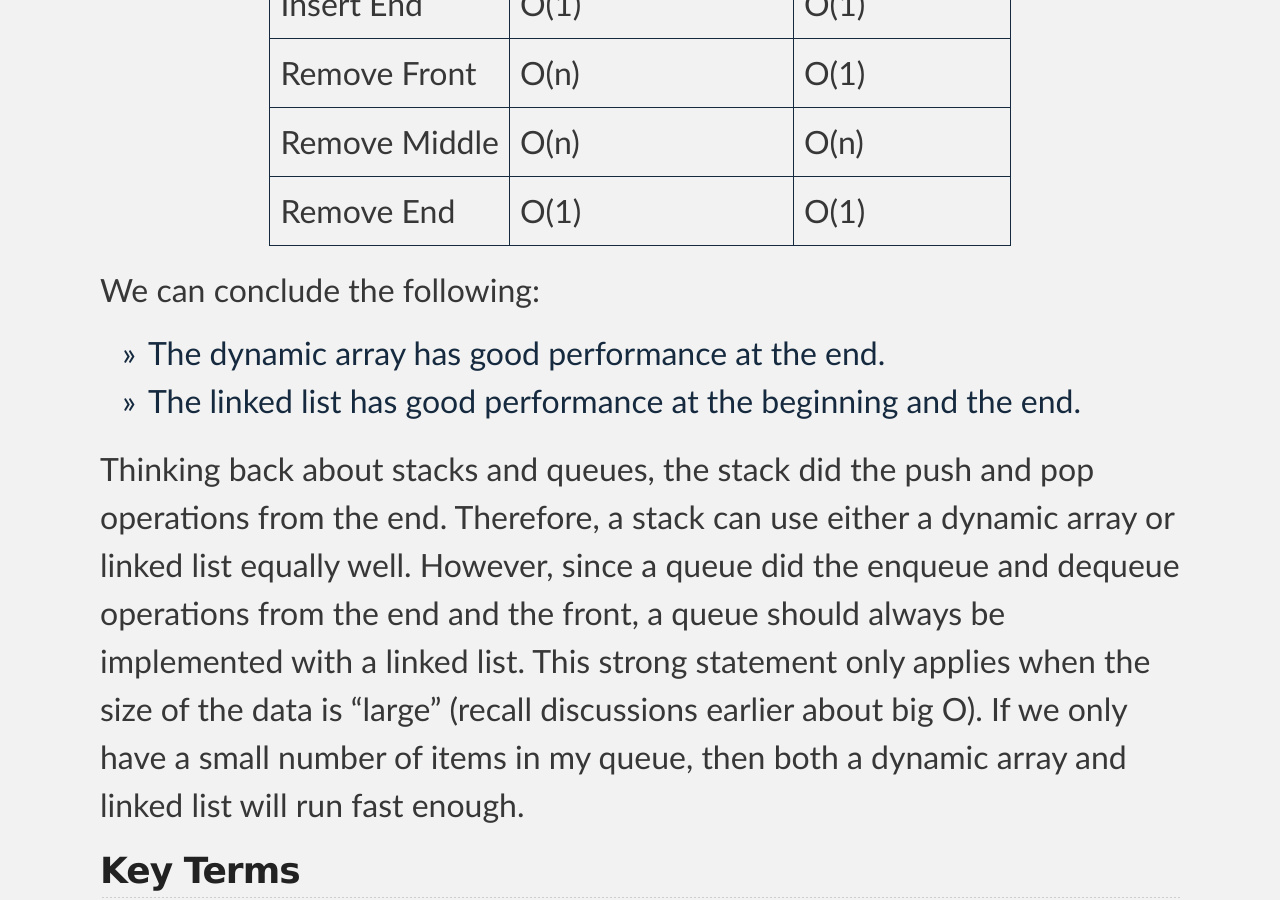
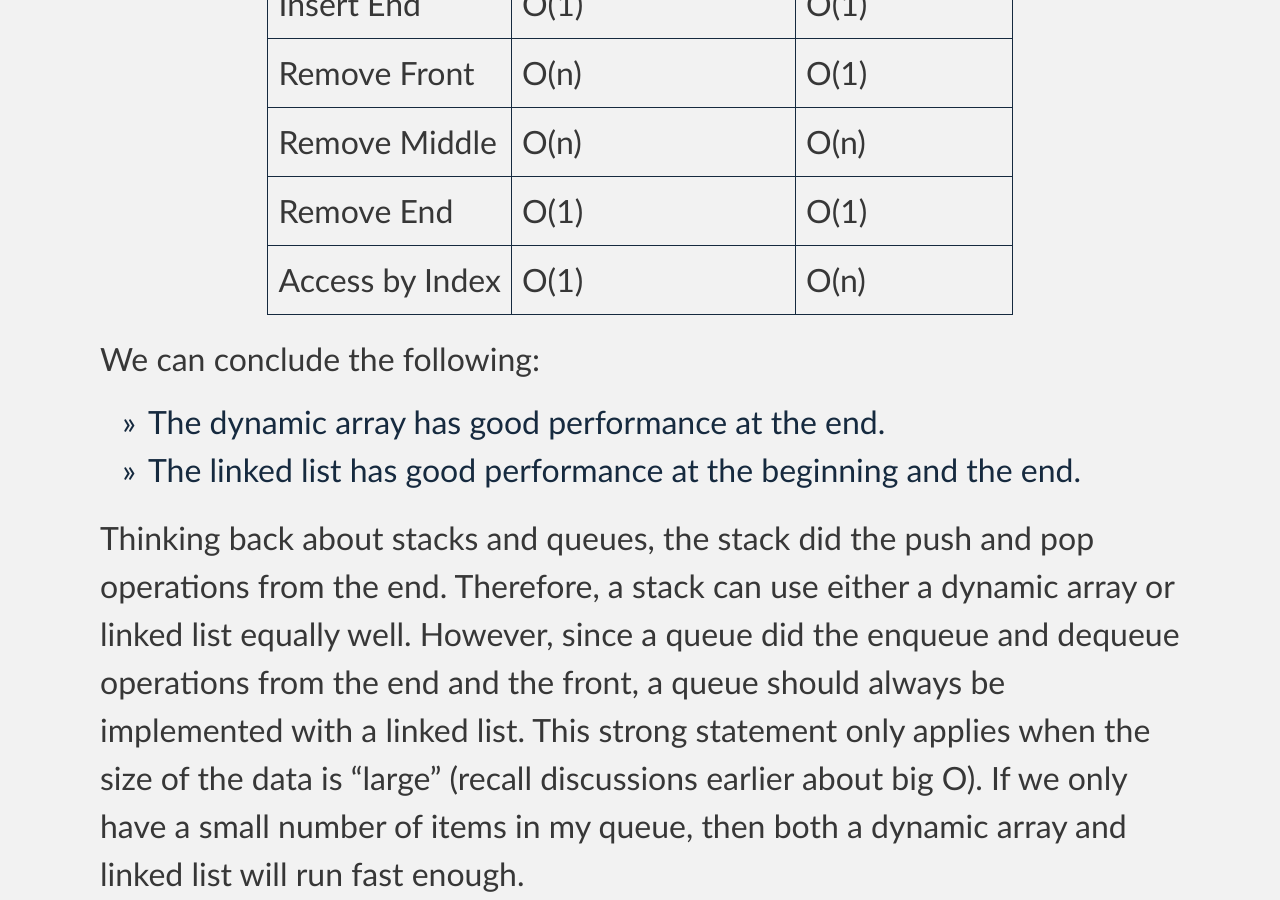
Before and after one commit to byui-cse/cse212-csharp, a Jekyll site: the page built from docs/lesson07/prepare.md, in a window 1280 px wide and 900 px high, scrolled down 11886 px. Built offline with Jekyll 4.4.1, drawn with Linux system fonts in a browser that asks for light colours; some web fonts are replaced.

Commit message:
Update prepare.md

```diff
--- a/docs/lesson07/prepare.md
+++ b/docs/lesson07/prepare.md
@@ -166,14 +166,15 @@ In your assignment this week you will be writing your own linked list class. How
 
 The dynamic array and linked list look the same to the user but because the memory is managed differently, the performance numbers are different. The table below compares these two data structures:
 
-| Operation     | Dynamic Array | Linked List |
-|---------------|---------------|-------------|
-| Insert Front  | O(n)          | O(1)        |
-| Insert Middle | O(n)          | O(n)        |
-| Insert End    | O(1)          | O(1)        |
-| Remove Front  | O(n)          | O(1)        |
-| Remove Middle | O(n)          | O(n)        |
-| Remove End    | O(1)          | O(1)        |
+| Operation       | Dynamic Array | Linked List |
+|-----------------|---------------|-------------|
+| Insert Front    | O(n)          | O(1)        |
+| Insert Middle   | O(n)          | O(n)        |
+| Insert End      | O(1)          | O(1)        |
+| Remove Front    | O(n)          | O(1)        |
+| Remove Middle   | O(n)          | O(n)        |
+| Remove End      | O(1)          | O(1)        |
+| Access by Index | O(1)          | O(n)        |
 
 We can conclude the following:
 
```
